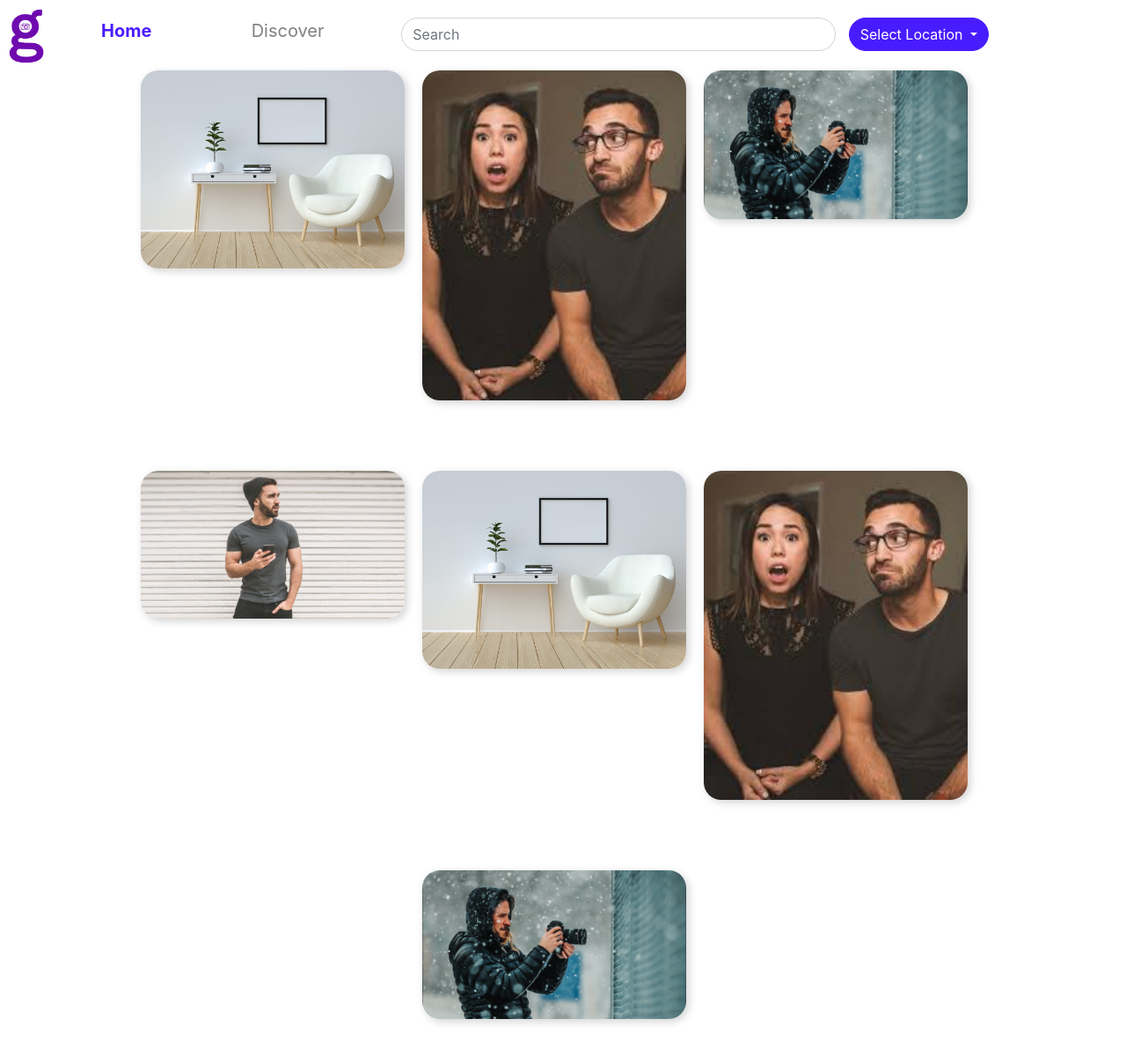
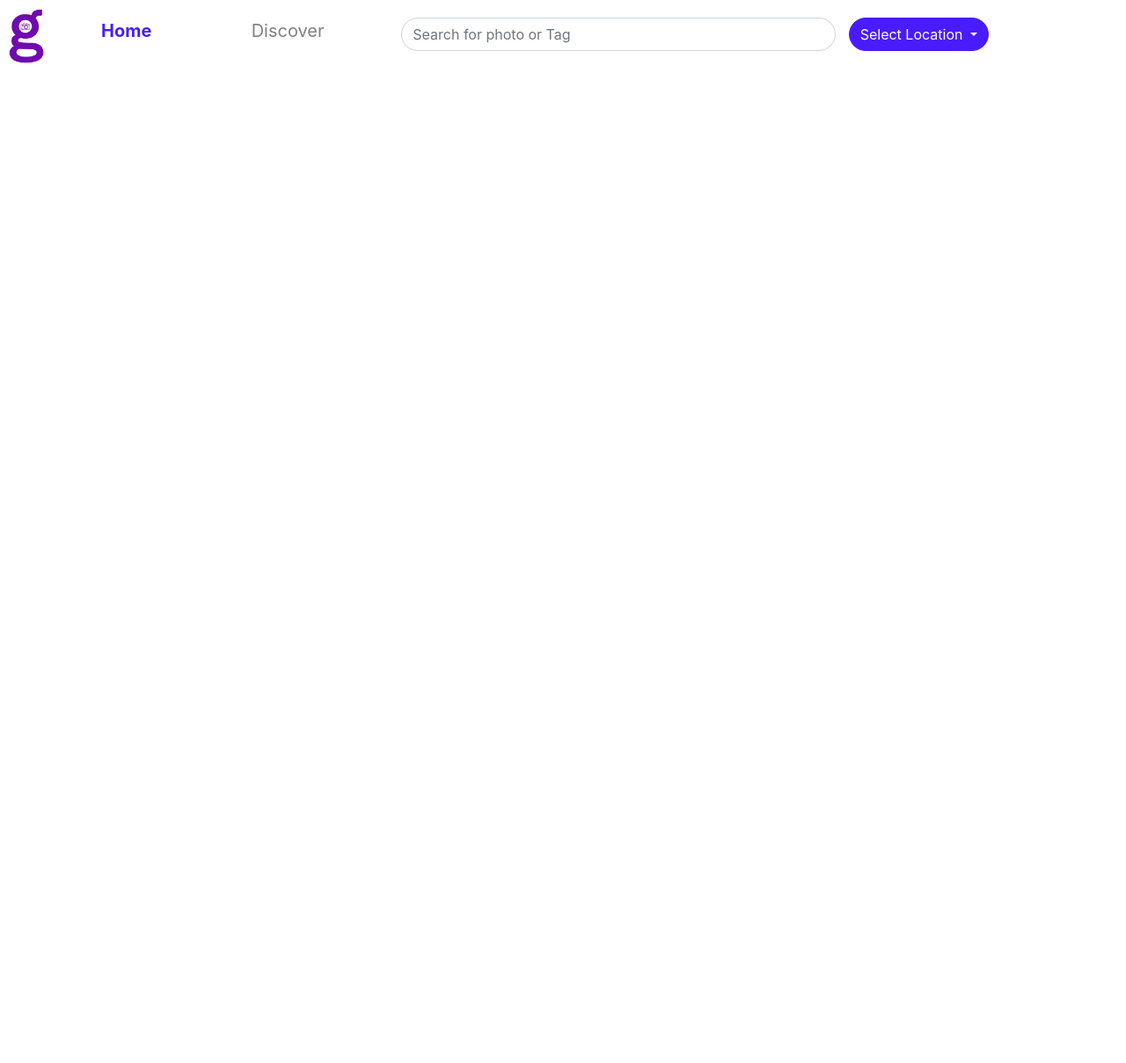
Before and after one commit to GrishonNganga/Galleria, a Django app: page / in a window 1280 px wide. Shown: the whole page at 88% size. After the commit the page ends 72 px from the top, so only its background shows below. Run offline with Django 3.2, Linux system fonts and the light colour scheme; data that the repository does not hold is empty; some libraries are stand-ins or nearby versions.

Commit message:
Remove static images for testing.

```diff
--- a/photos/templates/header.html
+++ b/photos/templates/header.html
@@ -13,7 +13,7 @@
         </div>
         <div class="col">
             <form action="/search">
-                <input class="form-control search" type="text" id="search" name="image" placeholder="Search" aria-label="Search">
+                <input class="form-control search" type="text" id="search" name="image" placeholder="Search for photo or Tag" aria-label="Search">
             </form>
         </div>
         <div class="dropdown">
--- a/photos/templates/home.html
+++ b/photos/templates/home.html
@@ -19,70 +19,6 @@
             </div>
         </div>
         {% endfor %}
-
-        <div class="image">
-            <div class="img-div">
-                <img src=" {% static 'images/minimalist.jpg' %}" alt="">
-                <div class="more">
-                    <span class="material-icons more-icon">more_horiz</span>
-                </div>
-            </div>
-
-        </div>
-        <div class="image">
-            <div class="img-div">
-                <img src=" {% static 'images/mattyum.jpg' %}" alt="">
-                <div class="more">
-                    <span class="material-icons more-icon">more_horiz</span>
-                </div>
-            </div>
-
-        </div>
-        <div class="image">
-            <div class="img-div">
-                <img src=" {% static 'images/pete.jpg' %}" alt="">
-                <div class="more">
-                    <span class="material-icons more-icon">more_horiz</span>
-                </div>
-            </div>
-
-        </div>
-        <div class="image">
-            <div class="img-div">
-                <img src=" {% static 'images/matt.jpg' %}" alt="">
-                <div class="more">
-                    <span class="material-icons more-icon">more_horiz</span>
-                </div>
-            </div>
-
-        </div>
-        <div class="image">
-            <div class="img-div">
-                <img src=" {% static 'images/minimalist.jpg' %}" alt="">
-                <div class="more">
-                    <span class="material-icons more-icon">more_horiz</span>
-                </div>
-            </div>
-
-        </div>
-        <div class="image">
-            <div class="img-div">
-                <img src=" {% static 'images/mattyum.jpg' %}" alt="">
-                <div class="more">
-                    <span class="material-icons more-icon">more_horiz</span>
-
-                </div>
-            </div>
-
-        </div>
-        <div class="image">
-            <div class="img-div">
-                <img src=" {% static 'images/pete.jpg' %}" alt="">
-                <div class="more">
-                    <span class="material-icons more-icon"><a tabindex="0" data-toggle="popover" data-trigger="focus"  title="Popover title" data-content="And here's some amazing content. It's very engaging. Right?">more_horiz</a></span>
-                </div>
-            </div>
-        </div>
     </div>
 </div>
 
```
